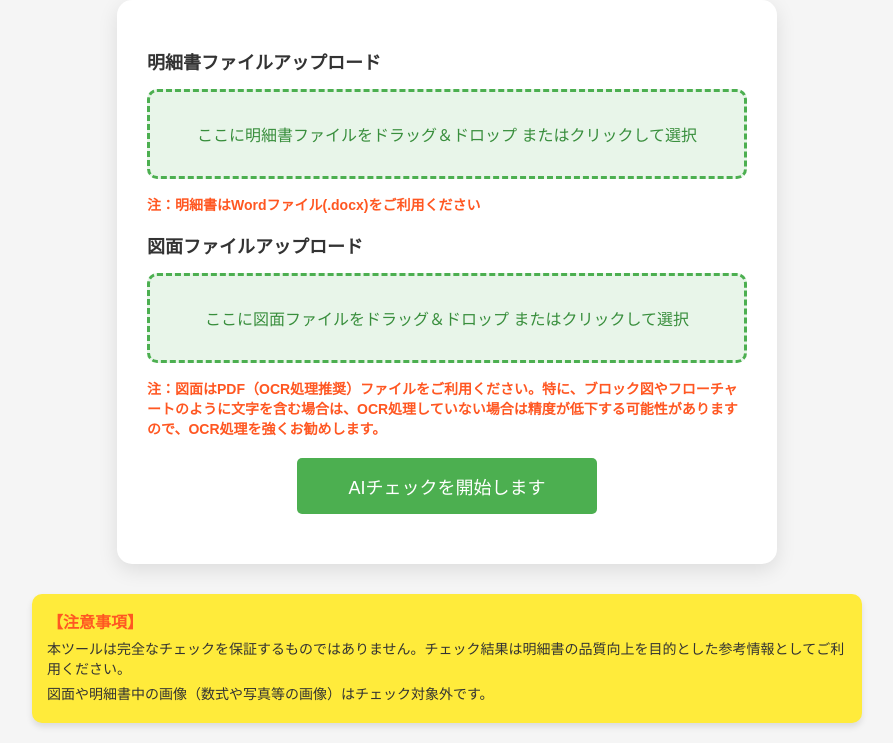
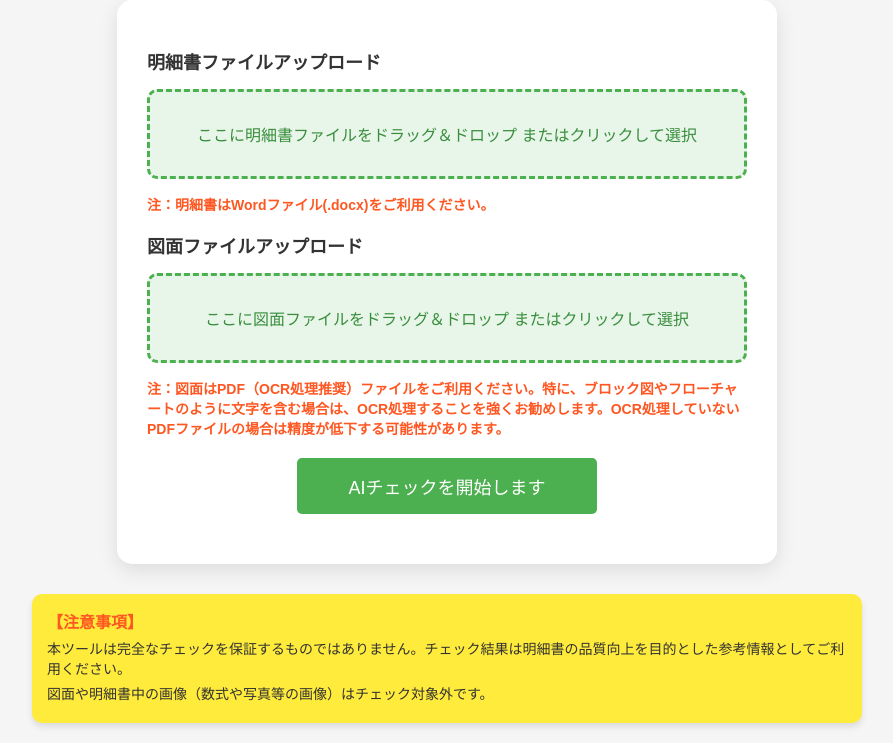
Before and after one commit to Kurosepat/Spec-check-ver3, a plain HTML site: page index.html in a window 1280 px wide. Shown: the part 107-850 px from the top of the page, without its empty margins (193-1086 px from the left). Drawn offline with Linux system fonts and the light colour scheme.

Commit message:
Update index.html

```diff
--- a/index.html
+++ b/index.html
@@ -122,14 +122,14 @@
             <p id="docFileName">ここに明細書ファイルをドラッグ＆ドロップ またはクリックして選択</p>
             <input type="file" id="docFile" name="docFile" accept=".docx" onchange="updateFileName('docFile', 'docFileName')">
         </div>
-        <p><strong>注：明細書はWordファイル(.docx)をご利用ください</strong></p>
+        <p><strong>注：明細書はWordファイル(.docx)をご利用ください。</strong></p>
 
         <h3>図面ファイルアップロード</h3>
         <div class="file-upload-container" onclick="document.getElementById('imageFile').click();">
             <p id="imageFileName">ここに図面ファイルをドラッグ＆ドロップ またはクリックして選択</p>
             <input type="file" id="imageFile" name="imageFile" accept=".pdf" onchange="updateFileName('imageFile', 'imageFileName')">
         </div>
-        <p><strong>注：図面はPDF（OCR処理推奨）ファイルをご利用ください。特に、ブロック図やフローチャートのように文字を含む場合は、OCR処理していない場合は精度が低下する可能性がありますので、OCR処理を強くお勧めします。</strong></p>
+        <p><strong>注：図面はPDF（OCR処理推奨）ファイルをご利用ください。特に、ブロック図やフローチャートのように文字を含む場合は、OCR処理することを強くお勧めします。OCR処理していないPDFファイルの場合は精度が低下する可能性があります。</strong></p>
 
         <button type="submit">AIチェックを開始します</button>
     </form>
```
